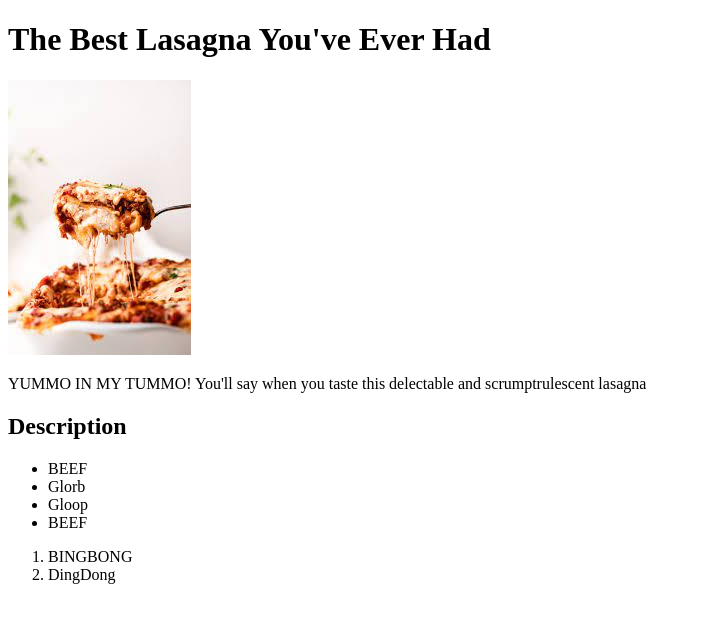
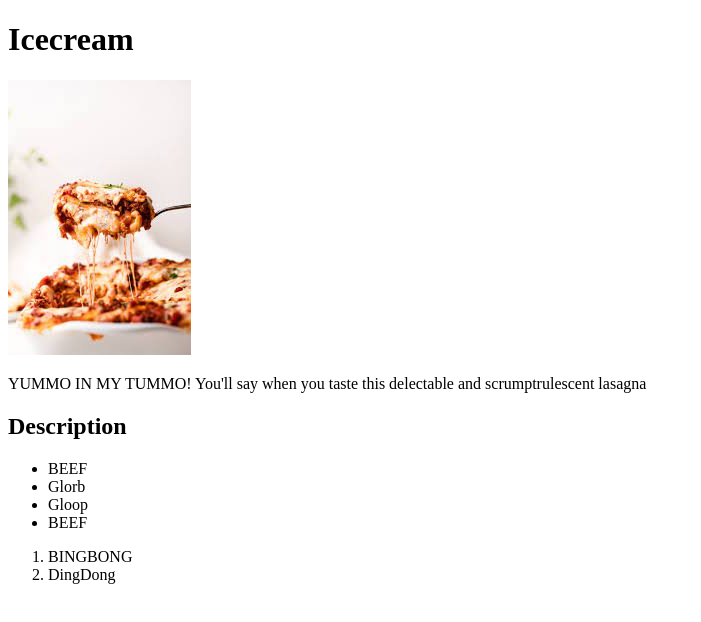
Before and after one commit to BrandonSigil/odin-recipes, a plain HTML site: page recipes/icecream.html in a window 1280 px wide. Shown: the whole page, without its empty margins (0-701 px from the left). Drawn offline with Linux system fonts and the light colour scheme; files whose address does not match are found by name.

Commit message:
Updated Ice Cream, added style sheets

```diff
--- a/recipes/icecream.html
+++ b/recipes/icecream.html
@@ -4,10 +4,10 @@
     <meta charset="UTF-8">
     <meta http-equiv="X-UA-Compatible" content="IE=edge">
     <meta name="viewport" content="width=, initial-scale=1.0">
-    <title>Lasagna to die for</title>
+    <title>Icecream to scream!</title>
 </head>
 <body>
-    <h1>The Best Lasagna You've Ever Had</h1>
+    <h1>Icecream</h1>
     <img src="./images/lasagna.jpg" alt="GOOEY CHEESY">
     <p>YUMMO IN MY TUMMO! You'll say when you taste this delectable and scrumptrulescent lasagna</p>
     <h2>Description</h2>
```
Also changed, not shown: index.html (+1 -0 lines), styles.css (added), 1 other file.
